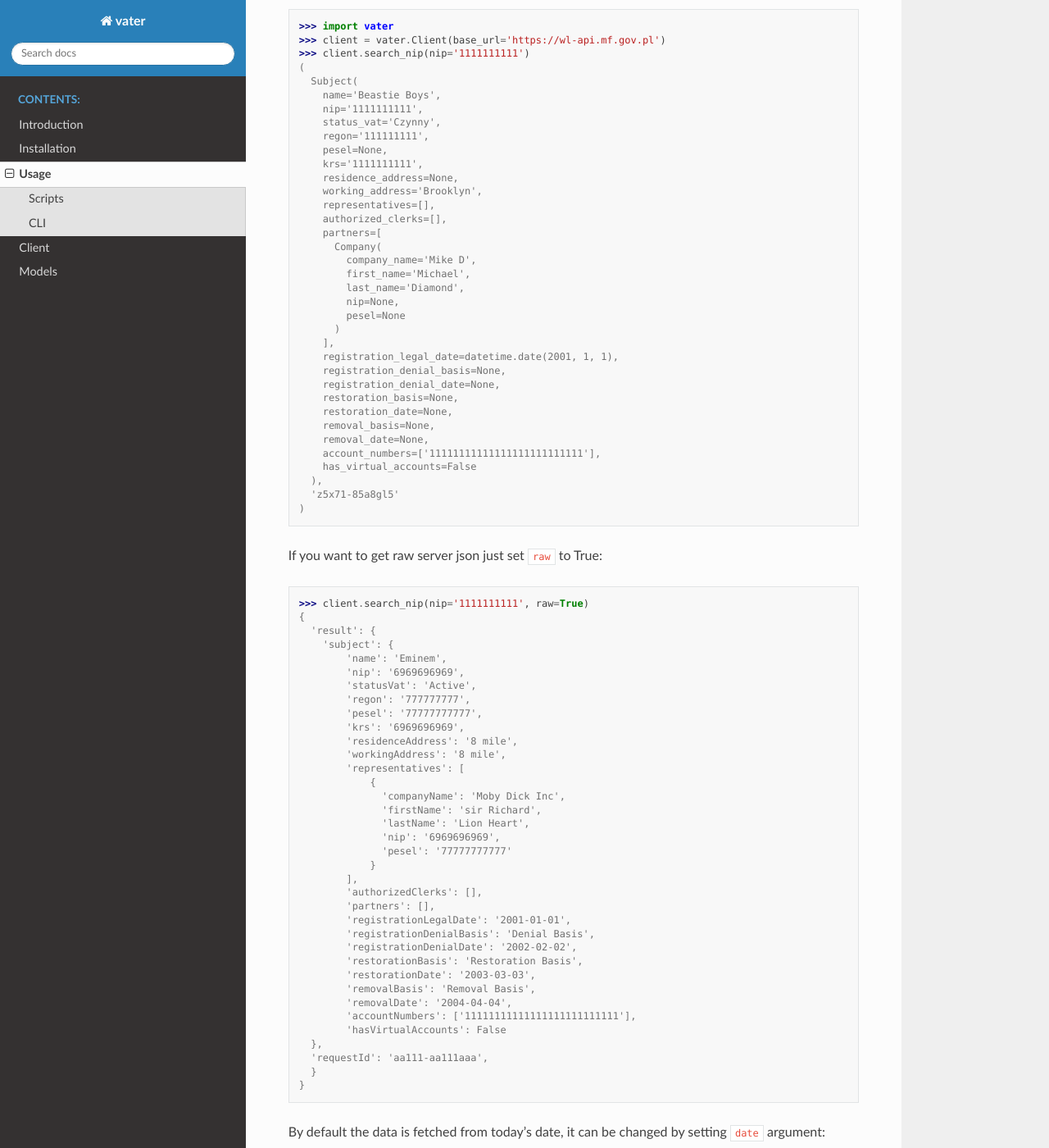
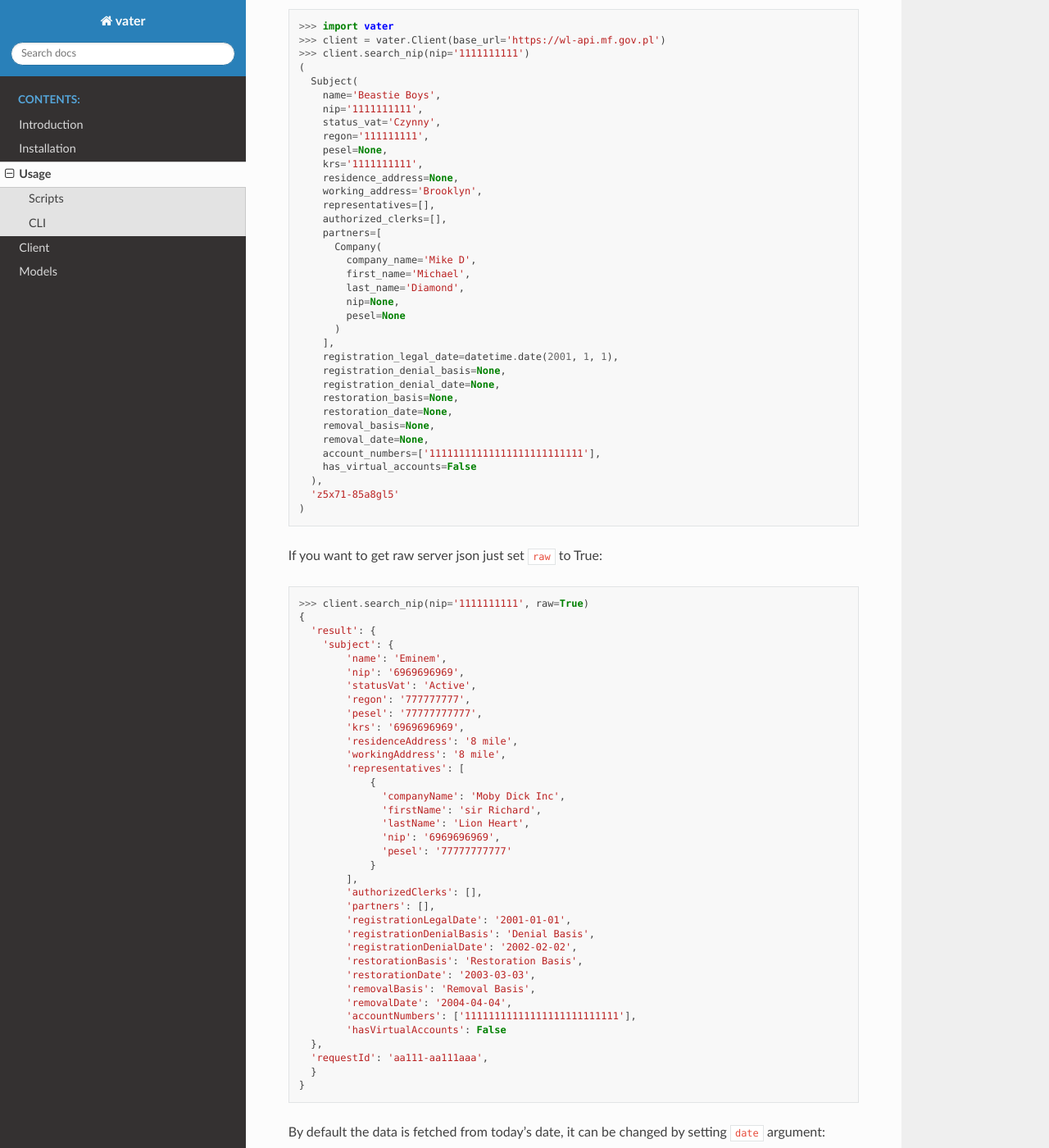
Before and after one commit to myslak71/vater, a Sphinx documentation site: the page built from docs/usage.rst, in a window 1280 px wide and 1400 px high, scrolled down 205 px. Shown: the whole window at 82% size. Built offline with Sphinx 7.4.7 and the Read the Docs theme 2.0.0, drawn with Linux system fonts in a browser that asks for light colours.

Commit message:
Fix docs

```diff
--- a/docs/usage.rst
+++ b/docs/usage.rst
@@ -5,7 +5,7 @@ Usage
 Scripts
 '''''''
 
-.. code-block::
+.. code-block:: Python
 
    >>> import vater
    >>> client = vater.Client(base_url='https://wl-api.mf.gov.pl')
@@ -46,7 +46,7 @@ Scripts
 
 If you want to get raw server json just set ``raw`` to True:
 
-.. code-block::
+.. code-block:: Python
 
    >>> client.search_nip(nip='1111111111', raw=True)
    {
@@ -88,14 +88,14 @@ If you want to get raw server json just set ``raw`` to True:
 By default the data is fetched from today's date,
 it can be changed by setting ``date`` argument:
 
-.. code-block::
+.. code-block:: Python
 
    >>> import datetime
    >>> client.search_nip(nip='1111111111', date=datetime.date(2001, 1, 1))
 
 String may also be passed as a ``date``\ :
 
-.. code-block::
+.. code-block:: Python
 
    >>> client.search_nip(nip='1111111111', date='2001-01-01')
 
```
